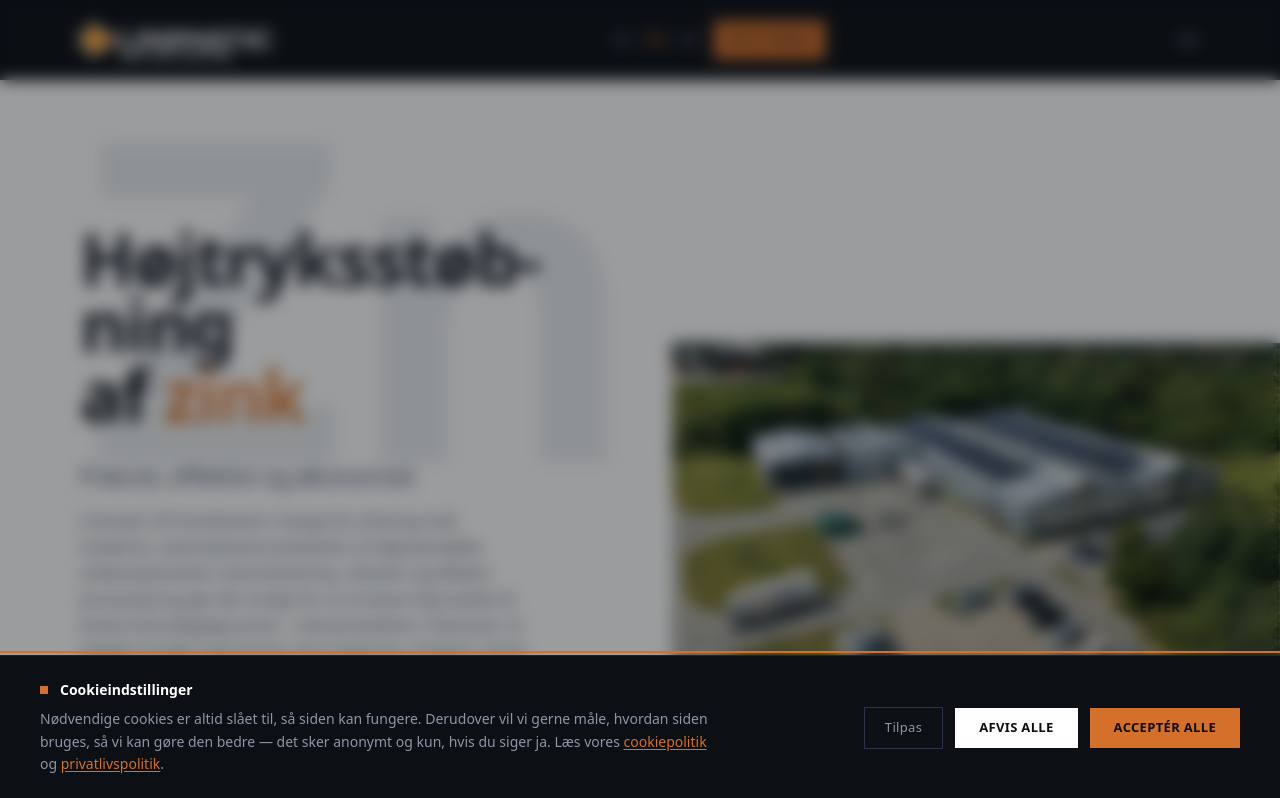
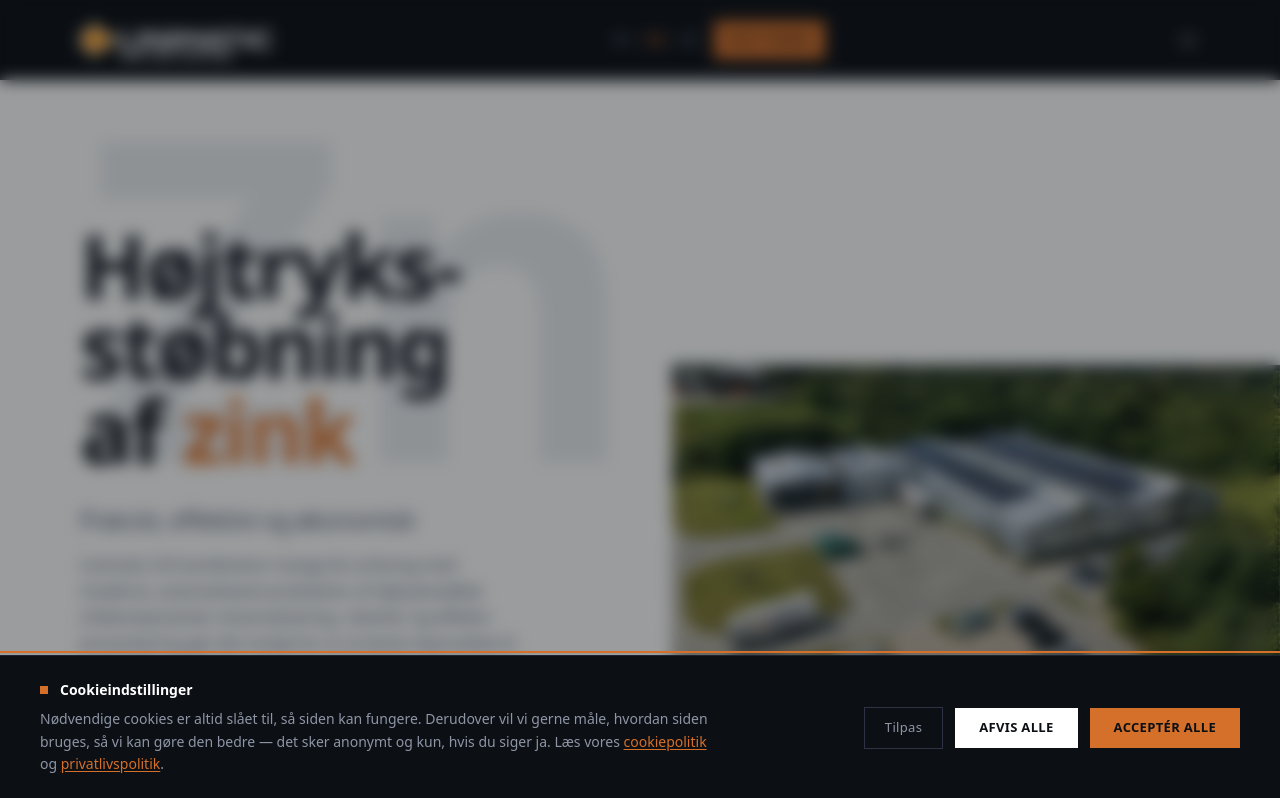
Before and after one commit to Britesite/linimatic-test-webpage, a Next.js app: page /da in a window 1280 px wide. Shown: the top 798 px of the page. Built offline with nearby package versions, Linux system fonts and the light colour scheme.

Commit message:
undo(draft): restore reviewed checkpoint
Website-Operation: job_9b024ab2ad8afd43a2a03f2b4f14110a

```diff
--- a/src/app/[locale]/page.tsx
+++ b/src/app/[locale]/page.tsx
@@ -124,10 +124,10 @@
             <div className="lg:col-start-1 lg:row-start-1 lg:self-end">
               <HeroEyebrow text={t('hero.eyebrow')} className="hidden lg:flex mb-8" />
               <h1 className="animate-fade-up delay-1">
-                <span className="block text-4xl sm:text-5xl lg:text-6xl xl:text-[4.5rem] font-bold text-zinc-900 hyphens-auto [overflow-wrap:break-word] leading-[0.92] tracking-[-0.03em] font-[family-name:var(--font-display)]">
+                <span className="block text-5xl sm:text-6xl lg:text-7xl xl:text-[5.5rem] font-bold text-zinc-900 hyphens-auto [overflow-wrap:break-word] leading-[0.92] tracking-[-0.03em] font-[family-name:var(--font-display)]">
                   {t('hero.headline1')}
                 </span>
-                <span className="block text-4xl sm:text-5xl lg:text-6xl xl:text-[4.5rem] font-bold hyphens-auto [overflow-wrap:break-word] leading-[0.92] tracking-[-0.03em] font-[family-name:var(--font-display)] mt-1">
+                <span className="block text-5xl sm:text-6xl lg:text-7xl xl:text-[5.5rem] font-bold hyphens-auto [overflow-wrap:break-word] leading-[0.92] tracking-[-0.03em] font-[family-name:var(--font-display)] mt-1">
                   {t('hero.headline2')} <span className="text-transparent bg-clip-text bg-gradient-to-r from-ember via-ember-light to-ember">{t('hero.headlineAccent')}</span>
                 </span>
               </h1>
```
